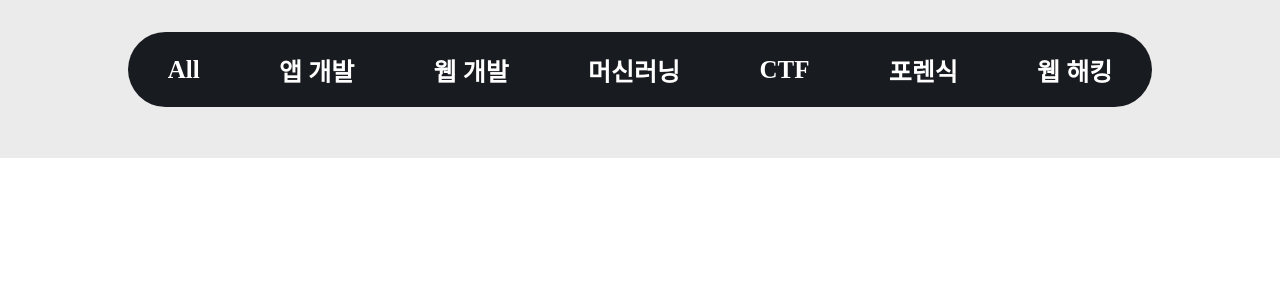
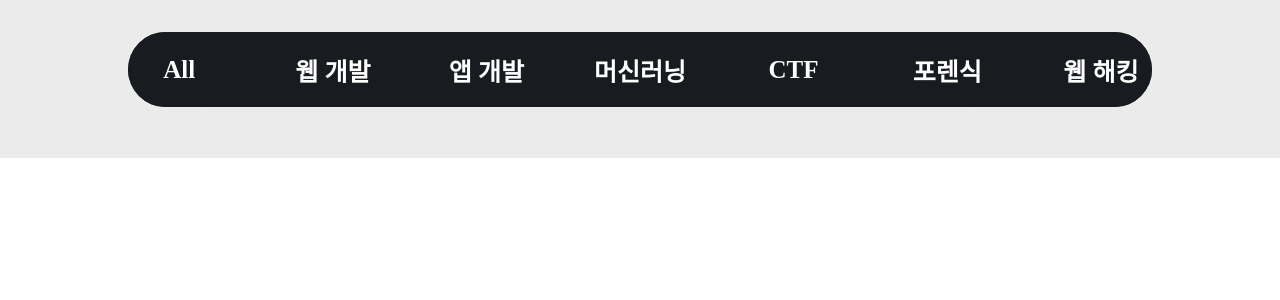
Before and after one commit to duckingsimsen/club_project, a PHP site: page /activity.html in a window 1280 px wide. Shown: the part 68-368 px from the top of the page. Run offline with PHP 8.4, Linux system fonts and the light colour scheme.

Commit message:
22.10.4
22.10.4

```diff
--- a/activity.css
+++ b/activity.css
@@ -97,21 +97,65 @@ main
 .activity_ .selecter_
 {
     display: flex;
+    margin: 2.5% auto 0 auto;
+    justify-content: space-between;
+    width: 80%;
     background-color: rgb(24, 27, 31);
     border-radius: 50px;
-    width: 80%;
-    margin: 2.5% auto 0 auto;
-    justify-content: space-around;
 }
 
 .activity_ .select_item
 {
     display: flex;
     color: white;
+    background-color: rgb(24, 27, 31);
     font-size: 25px;
     font-weight: bold;
     height: 3em;
     align-items: center;
+    border-radius: 50px;
+    width: 10%;
+    justify-content: center;
+}
+
+/* #all
+{
+    width: 1%;
+}
+
+#web
+{
+    width: auto ;
+}
+
+#app
+{
+    width: auto ;
+}
+
+#rm
+{
+    width: auto ;
+}
+
+#CTF
+{
+    width: auto ;
+}
+
+#fore
+{
+    width: auto ;
+}
+
+#hak
+{
+    width: auto ;
+} */
+
+.activity_ .select_item:hover
+{
+    background-color:rgb(235, 235, 235);
 }
 
 .activity_ .info_card
--- a/activity.html
+++ b/activity.html
@@ -25,13 +25,13 @@
             </div>
             <div class = "activity_">
                 <div class = "selecter_">
-                    <div class = "select_item">All</div>
-                    <div class = "select_item">앱 개발</div>
-                    <div class = "select_item">웹 개발</div>
-                    <div class = "select_item">머신러닝</div>
-                    <div class = "select_item">CTF</div>
-                    <div class = "select_item">포렌식</div>
-                    <div class = "select_item">웹 해킹</div>
+                    <div class = "select_item" id = "all">All</div>
+                    <div class = "select_item" id = "web">웹 개발</div>
+                    <div class = "select_item" id = "app">앱 개발</div>
+                    <div class = "select_item" id = "rm">머신러닝</div>
+                    <div class = "select_item" id = "CTF">CTF</div>
+                    <div class = "select_item" id = "fore">포렌식</div>
+                    <div class = "select_item" id = "hak">웹 해킹</div>
                 </div>
                 <div class = "info_card">
 
```
